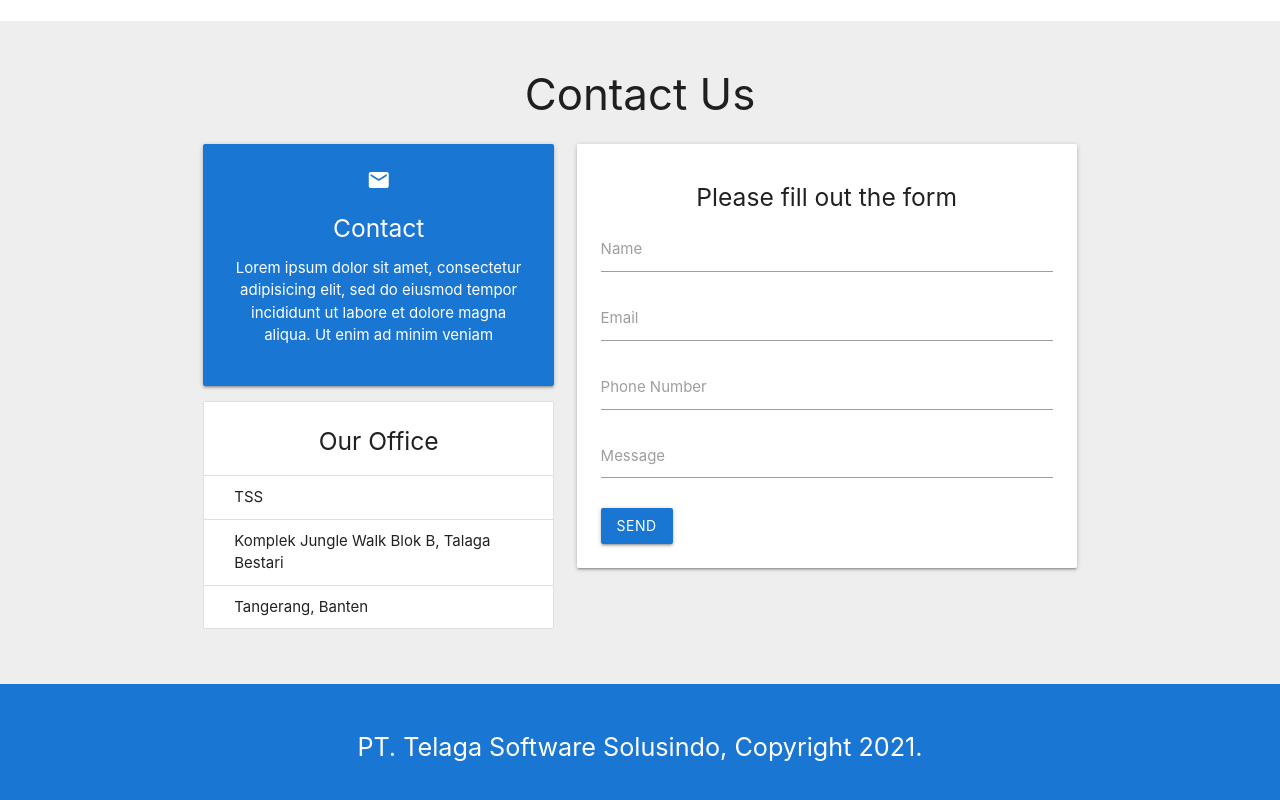
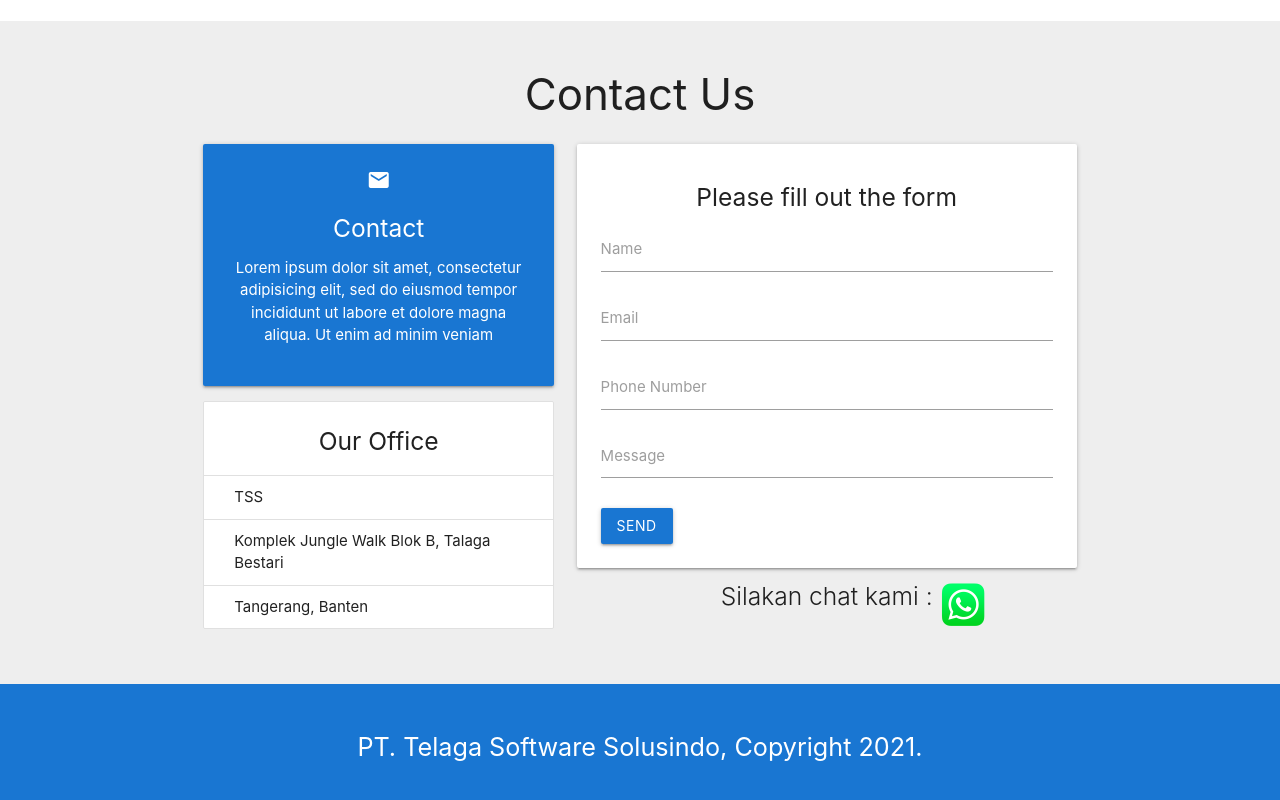
Before and after one commit to fixthemechanic/TSS-web, a plain HTML site: page index.html in a window 1280 px wide. Shown: the part 2245-3045 px from the top of the page. Drawn offline with Linux system fonts and the light colour scheme.

Commit message:
Menambahkan fitur whatsapp

```diff
--- a/css/style.css
+++ b/css/style.css
@@ -32,3 +32,11 @@
 section, footer {
 	padding: 20px 0;
 }
+
+.wa {
+	width: 50px;
+	height: 50px;
+	float: right;
+	margin-right: 100px;
+	margin-top: -40px;
+}
--- a/index.html
+++ b/index.html
@@ -227,6 +227,9 @@
           </div>
         </form>
       </div>
+      <h5  class="center light">Silakan chat kami :</h5>
+      <a href="https://api.whatsapp.com/send?phone=628123456789&text=Hallo%20ini%20dengan%20PT.Telaga%20Software%20Solusindo%20%3F">
+        <img class="wa" src="img/wa.png"></a>
     </div>
   </div>
 </section>
@@ -257,9 +260,21 @@
         M.ScrollSpy.init(scroll, {
           scrollOffset: 50
         });
-
-
-
       </script>
+      <!-- GetButton.io widget -->
+<!-- <script type="text/javascript">
+  (function () {
+      var options = {
+          whatsapp: "+6282114746675", // WhatsApp number
+          call_to_action: "Kirimi kami pesan", // Call to action
+          position: "right", // Position may be 'right' or 'left'
+      };
+      var proto = document.location.protocol, host = "getbutton.io", url = proto + "//static." + host;
+      var s = document.createElement('script'); s.type = 'text/javascript'; s.async = true; s.src = url + '/widget-send-button/js/init.js';
+      s.onload = function () { WhWidgetSendButton.init(host, proto, options); };
+      var x = document.getElementsByTagName('script')[0]; x.parentNode.insertBefore(s, x);
+  })();
+</script>
+/GetButton.io widget -->
     </body>
   </html>
```
Also changed, not shown: img/wa.png (added).
